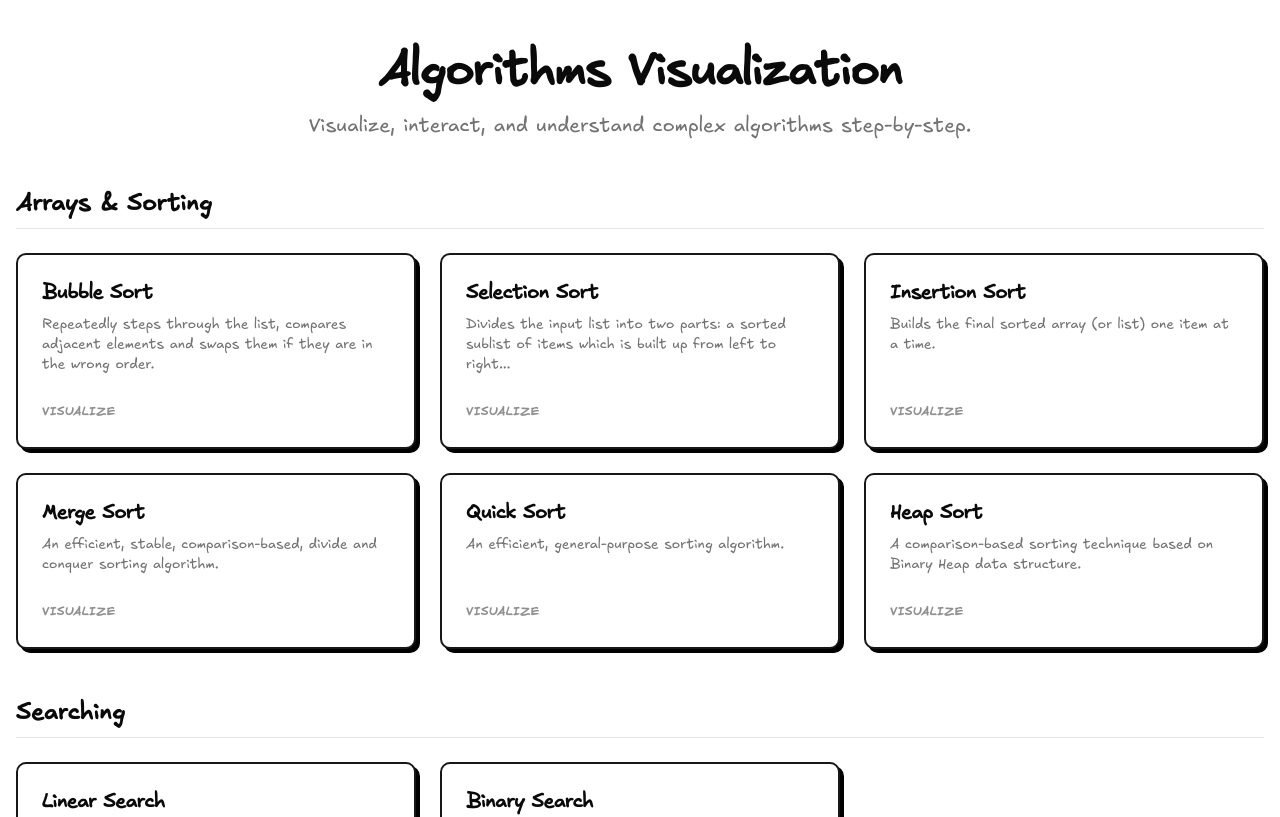
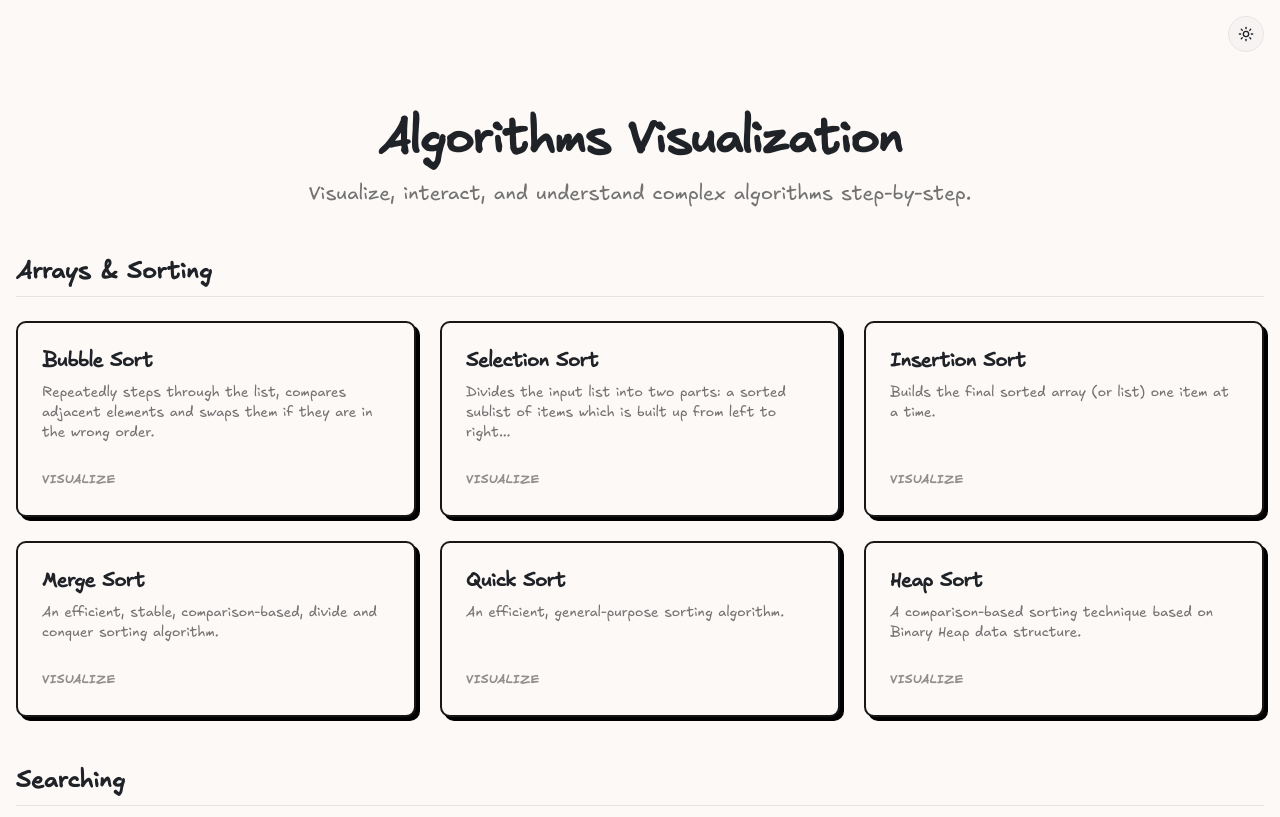
Before and after one commit to gdgoc-usc/algos, a React (Vite) app: page / in a window 1280 px wide. Shown: the top 817 px of the page. Built offline with nearby package versions, Linux system fonts and the light colour scheme.

Commit message:
feat(theme): changer and adjust colors

```diff
--- a/src/App.tsx
+++ b/src/App.tsx
@@ -1,10 +1,17 @@
 import { BrowserRouter as Router, Routes, Route } from "react-router-dom";
 import { HomePage } from "@/pages/HomePage";
+import { ThemeProvider } from "@/components/theme-provider";
+import { ModeToggle } from "@/components/mode-toggle";
 
 export function App() {
   return (
+    <ThemeProvider defaultTheme="system" storageKey="vite-ui-theme">
       <Router>
-      <div className="min-h-screen font-sans bg-background text-foreground">
+        <div className="min-h-screen font-sans bg-background text-foreground flex flex-col">
+          <header className="container mx-auto p-4 flex justify-end">
+            <ModeToggle />
+          </header>
+          <div className="flex-1">
             <Routes>
               <Route path="/" element={<HomePage />} />
               <Route
@@ -17,7 +24,9 @@ export function App() {
               />
             </Routes>
           </div>
+        </div>
       </Router>
+    </ThemeProvider>
   );
 }
 
--- /dev/null
+++ b/src/components/mode-toggle.tsx
@@ -0,0 +1,39 @@
+import { Moon, Sun, Check } from "lucide-react";
+import { Button } from "@/components/ui/button";
+import {
+  DropdownMenu,
+  DropdownMenuContent,
+  DropdownMenuItem,
+  DropdownMenuTrigger,
+} from "@/components/ui/dropdown-menu";
+import { useTheme } from "@/components/theme-provider";
+
+export function ModeToggle() {
+  const { theme, setTheme } = useTheme();
+
+  return (
+    <DropdownMenu>
+      <DropdownMenuTrigger asChild>
+        <Button variant="outline" size="icon">
+          <Sun className="h-[1.2rem] w-[1.2rem] rotate-0 scale-100 transition-all dark:-rotate-90 dark:scale-0" />
+          <Moon className="absolute h-[1.2rem] w-[1.2rem] rotate-90 scale-0 transition-all dark:rotate-0 dark:scale-100" />
+          <span className="sr-only">Toggle theme</span>
+        </Button>
+      </DropdownMenuTrigger>
+      <DropdownMenuContent align="end">
+        <DropdownMenuItem onClick={() => setTheme("light")}>
+          Light
+          {theme === "light" && <Check className="ml-auto h-4 w-4" />}
+        </DropdownMenuItem>
+        <DropdownMenuItem onClick={() => setTheme("dark")}>
+          Dark
+          {theme === "dark" && <Check className="ml-auto h-4 w-4" />}
+        </DropdownMenuItem>
+        <DropdownMenuItem onClick={() => setTheme("system")}>
+          System
+          {theme === "system" && <Check className="ml-auto h-4 w-4" />}
+        </DropdownMenuItem>
+      </DropdownMenuContent>
+    </DropdownMenu>
+  );
+}
--- /dev/null
+++ b/src/components/theme-provider.tsx
@@ -0,0 +1,81 @@
+import { createContext, useContext, useEffect, useState } from "react";
+
+type Theme = "dark" | "light" | "system";
+
+type ThemeProviderProps = {
+  children: React.ReactNode;
+  defaultTheme?: Theme;
+  storageKey?: string;
+};
+
+type ThemeProviderState = {
+  theme: Theme;
+  setTheme: (theme: Theme) => void;
+};
+
+const initialState: ThemeProviderState = {
+  theme: "system",
+  setTheme: () => null,
+};
+
+const ThemeProviderContext = createContext<ThemeProviderState>(initialState);
+
+export function ThemeProvider({
+  children,
+  defaultTheme = "system",
+  storageKey = "vite-ui-theme",
+}: ThemeProviderProps) {
+  const [theme, setTheme] = useState<Theme>(
+    () => (localStorage.getItem(storageKey) as Theme) || defaultTheme,
+  );
+
+  useEffect(() => {
+    const root = window.document.documentElement;
+
+    root.classList.remove("light", "dark");
+
+    if (theme === "system") {
+      const systemTheme = window.matchMedia("(prefers-color-scheme: dark)")
+        .matches
+        ? "dark"
+        : "light";
+
+      root.classList.add(systemTheme);
+
+      const mediaQuery = window.matchMedia("(prefers-color-scheme: dark)");
+      const listener = (e: MediaQueryListEvent) => {
+        const newTheme = e.matches ? "dark" : "light";
+        root.classList.remove("light", "dark");
+        root.classList.add(newTheme);
+      };
+
+      mediaQuery.addEventListener("change", listener);
+      return () => mediaQuery.removeEventListener("change", listener);
+    }
+
+    root.classList.add(theme);
+  }, [theme]);
+
+  const value = {
+    theme,
+    setTheme: (theme: Theme) => {
+      localStorage.setItem(storageKey, theme);
+      setTheme(theme);
+    },
+  };
+
+  return (
+    <ThemeProviderContext.Provider {...{ value }}>
+      {children}
+    </ThemeProviderContext.Provider>
+  );
+}
+
+export const useTheme = () => {
+  const context = useContext(ThemeProviderContext);
+
+  if (context === undefined)
+    throw new Error("useTheme must be used within a ThemeProvider");
+
+  return context;
+};
--- a/src/index.css
+++ b/src/index.css
@@ -12,19 +12,19 @@
 @custom-variant dark (&:is(.dark *));
 
 :root {
-  --background: oklch(1 0 0);
-  --foreground: oklch(0.145 0 0);
-  --card: oklch(1 0 0);
-  --card-foreground: oklch(0.145 0 0);
-  --popover: oklch(1 0 0);
-  --popover-foreground: oklch(0.145 0 0);
+  --background: oklch(0.985 0.005 60);
+  --foreground: oklch(0.25 0.01 260);
+  --card: oklch(0.985 0.005 60);
+  --card-foreground: oklch(0.25 0.01 260);
+  --popover: oklch(0.985 0.005 60);
+  --popover-foreground: oklch(0.25 0.01 260);
   --primary: oklch(0.205 0 0);
   --primary-foreground: oklch(0.985 0 0);
-  --secondary: oklch(0.97 0 0);
+  --secondary: oklch(0.96 0.005 60);
   --secondary-foreground: oklch(0.205 0 0);
-  --muted: oklch(0.97 0 0);
+  --muted: oklch(0.96 0.005 60);
   --muted-foreground: oklch(0.556 0 0);
-  --accent: oklch(0.97 0 0);
+  --accent: oklch(0.96 0.005 60);
   --accent-foreground: oklch(0.205 0 0);
   --destructive: oklch(0.58 0.22 27);
   --border: oklch(0.922 0 0);
@@ -36,34 +36,34 @@
   --chart-4: oklch(0.488 0.243 264.376);
   --chart-5: oklch(0.424 0.199 265.638);
   --radius: 0.625rem;
-  --sidebar: oklch(0.985 0 0);
-  --sidebar-foreground: oklch(0.145 0 0);
+  --sidebar: oklch(0.985 0.005 60);
+  --sidebar-foreground: oklch(0.25 0.01 260);
   --sidebar-primary: oklch(0.205 0 0);
   --sidebar-primary-foreground: oklch(0.985 0 0);
-  --sidebar-accent: oklch(0.97 0 0);
+  --sidebar-accent: oklch(0.96 0.005 60);
   --sidebar-accent-foreground: oklch(0.205 0 0);
   --sidebar-border: oklch(0.922 0 0);
   --sidebar-ring: oklch(0.708 0 0);
 }
 
 .dark {
-  --background: oklch(0.145 0 0);
-  --foreground: oklch(0.985 0 0);
-  --card: oklch(0.205 0 0);
-  --card-foreground: oklch(0.985 0 0);
-  --popover: oklch(0.205 0 0);
-  --popover-foreground: oklch(0.985 0 0);
+  --background: oklch(0.18 0.01 260);
+  --foreground: oklch(0.92 0.01 60);
+  --card: oklch(0.18 0.01 260);
+  --card-foreground: oklch(0.92 0.01 60);
+  --popover: oklch(0.18 0.01 260);
+  --popover-foreground: oklch(0.92 0.01 60);
   --primary: oklch(0.87 0 0);
   --primary-foreground: oklch(0.205 0 0);
-  --secondary: oklch(0.269 0 0);
-  --secondary-foreground: oklch(0.985 0 0);
-  --muted: oklch(0.269 0 0);
+  --secondary: oklch(0.22 0.01 260);
+  --secondary-foreground: oklch(0.92 0.01 60);
+  --muted: oklch(0.22 0.01 260);
   --muted-foreground: oklch(0.708 0 0);
-  --accent: oklch(0.371 0 0);
-  --accent-foreground: oklch(0.985 0 0);
+  --accent: oklch(0.22 0.01 260);
+  --accent-foreground: oklch(0.92 0.01 60);
   --destructive: oklch(0.704 0.191 22.216);
-  --border: oklch(1 0 0 / 10%);
-  --input: oklch(1 0 0 / 15%);
+  --border: oklch(0.98 0 0 / 10%);
+  --input: oklch(0.98 0 0 / 15%);
   --ring: oklch(0.556 0 0);
   --chart-1: oklch(0.809 0.105 251.813);
   --chart-2: oklch(0.623 0.214 259.815);
```
Lines whose indentation alone changed are shown as unchanged.
